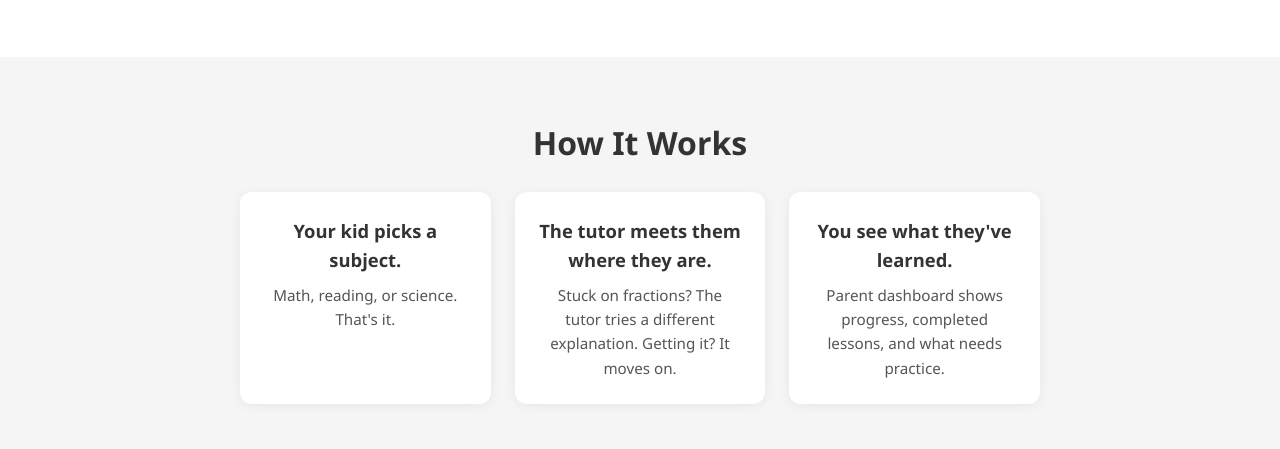
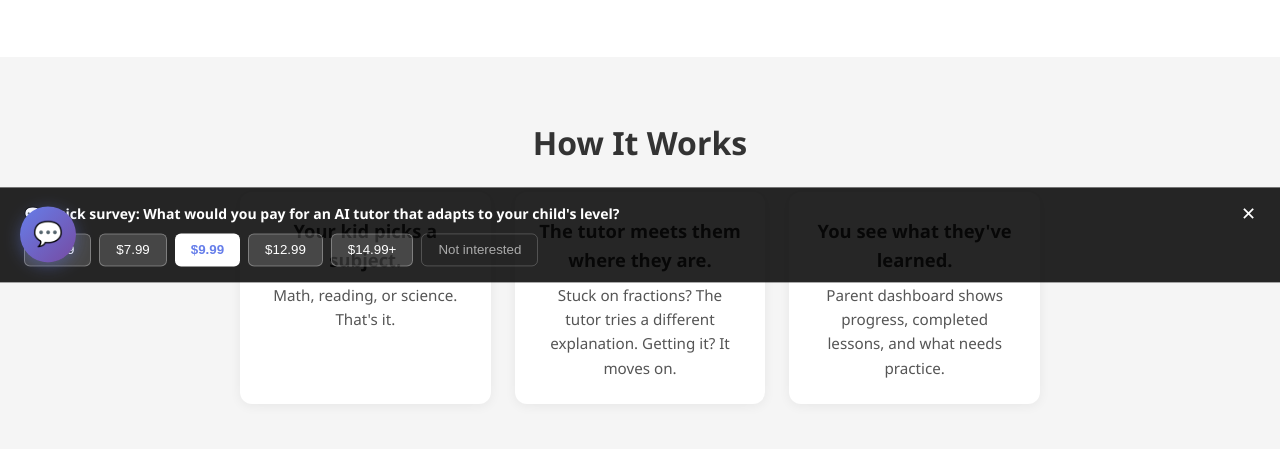
Before and after one commit to WildcatPeninsula/thinkmate-landing, a plain HTML site: page index.html in a window 1280 px wide. Shown: the part 613-1062 px from the top of the page. Drawn offline with Linux system fonts and the light colour scheme.

Commit message:
Add WTP survey to landing page (staging branch)

```diff
--- a/index.html
+++ b/index.html
@@ -137,4 +137,48 @@ section{padding:40px 16px}
 </footer>
 
 </body>
+
+<!-- ThinkMate WTP Survey -->
+<div id="thinkmate-wtp" style="position:fixed;bottom:0;left:0;right:0;background:rgba(0,0,0,0.85);color:#fff;padding:16px 24px;z-index:9999;font-family:'Segoe UI',system-ui,sans-serif;transform:translateY(100%);transition:transform 0.4s ease;">
+  <button id="wtp-open" onclick="document.getElementById('thinkmate-wtp').style.transform='translateY(0)'" style="position:fixed;bottom:20px;left:20px;background:linear-gradient(135deg,#667eea,#764ba2);color:#fff;border:none;border-radius:50%;width:56px;height:56px;font-size:24px;cursor:pointer;z-index:9998;box-shadow:0 4px 16px rgba(102,126,234,0.4);">💬</button>
+  <div style="display:flex;justify-content:space-between;align-items:center;">
+    <strong style="font-size:14px;">💬 Quick survey: What would you pay for an AI tutor that adapts to your child's level?</strong>
+    <button onclick="document.getElementById('thinkmate-wtp').style.transform='translateY(100%)'" style="background:none;border:none;color:#fff;font-size:18px;cursor:pointer;">✕</button>
+  </div>
+  <div id="wtp-options" style="display:flex;gap:8px;flex-wrap:wrap;margin-top:8px;">
+    <button onclick="submitWTP(4.99)" class="wtp-btn" style="padding:8px 16px;background:rgba(255,255,255,0.15);border:1px solid rgba(255,255,255,0.3);color:#fff;border-radius:6px;cursor:pointer;">$4.99</button>
+    <button onclick="submitWTP(7.99)" class="wtp-btn" style="padding:8px 16px;background:rgba(255,255,255,0.15);border:1px solid rgba(255,255,255,0.3);color:#fff;border-radius:6px;cursor:pointer;">$7.99</button>
+    <button onclick="submitWTP(9.99)" class="wtp-btn" style="padding:8px 16px;background:#fff;color:#667eea;border:none;border-radius:6px;cursor:pointer;font-weight:600;">$9.99</button>
+    <button onclick="submitWTP(12.99)" class="wtp-btn" style="padding:8px 16px;background:rgba(255,255,255,0.15);border:1px solid rgba(255,255,255,0.3);color:#fff;border-radius:6px;cursor:pointer;">$12.99</button>
+    <button onclick="submitWTP(14.99)" class="wtp-btn" style="padding:8px 16px;background:rgba(255,255,255,0.15);border:1px solid rgba(255,255,255,0.3);color:#fff;border-radius:6px;cursor:pointer;">$14.99+</button>
+    <button onclick="submitWTP(0)" class="wtp-btn" style="padding:8px 16px;background:none;border:1px solid rgba(255,255,255,0.2);color:#aaa;border-radius:6px;cursor:pointer;">Not interested</button>
+  </div>
+  <div id="wtp-thanks" style="display:none;color:#a0ffa0;margin-top:8px;">Thanks! Your feedback helps.</div>
+</div>
+<script>
+// Show survey after 15 seconds on page
+var wtpShown = localStorage.getItem('thinkmate_wtp_shown');
+if(!wtpShown){
+  setTimeout(function(){
+    document.getElementById('thinkmate-wtp').style.transform='translateY(0)';
+  }, 15000);
+}
+function submitWTP(amount){
+  document.getElementById('wtp-options').style.display='none';
+  document.getElementById('wtp-thanks').style.display='block';
+  var responses = JSON.parse(localStorage.getItem('thinkmate_wtp') || '[]');
+  responses.push({date:new Date().toISOString(),amount:amount,session:Date.now()});
+  localStorage.setItem('thinkmate_wtp',JSON.stringify(responses));
+  localStorage.setItem('thinkmate_wtp_shown','true');
+  setTimeout(function(){
+    document.getElementById('thinkmate-wtp').style.transform='translateY(100%)';
+  },3000);
+}
+// Auto-expand button after 30s if not interacted
+setTimeout(function(){
+  var btn = document.getElementById('wtp-open');
+  if(btn) btn.style.transform='scale(1.1)';
+}, 30000);
+</script>
+
 </html>
```
